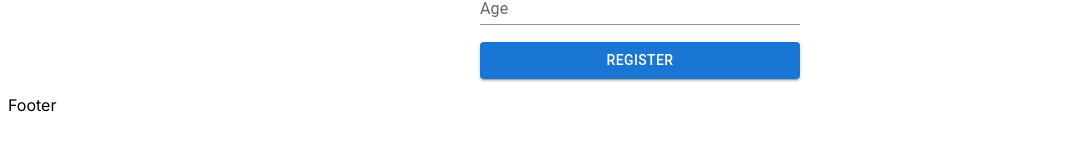
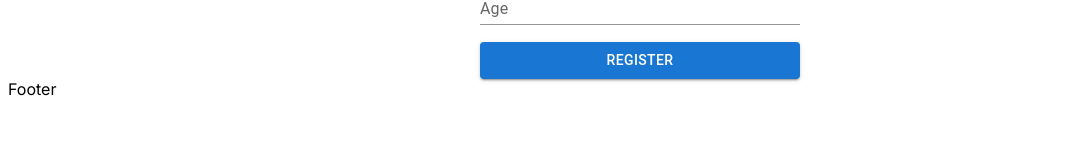
Before and after one commit to Michail-Seglin/Auth-Mongoose, a Next.js app in the folder client/: page /reg in a window 1280 px wide. Shown: the part 556-706 px from the top of the page, without its empty margins (0-1069 px from the left). Built offline with nearby package versions, Linux system fonts and the light colour scheme.

Commit message:
styleFooter

```diff
--- a/client/src/app/auth/page.js
+++ b/client/src/app/auth/page.js
@@ -43,7 +43,6 @@ export default function Auth() {
                 <div className={style.inputForm}>
                     <TextField id="standard-basic" label="Email" variant="standard" onChange={getData} name='email' />
                     <TextField id="standard-basic" label="Password" variant="standard" onChange={getData} name='password' />
-
                     <Button variant="contained" onClick={sendData}>Continue</Button>
                 </div>
             </div>
--- a/client/src/components/Footer/Footer.js
+++ b/client/src/components/Footer/Footer.js
@@ -1,9 +1,13 @@
 'use client'
 
 import style from './style.module.scss'
+import { Button } from "@mui/material"
 
 export default function Footer() {
     return (
-        <p>Footer</p>
+        // <Button variant='text' href={'/'} classname={style.signIn}>Home</Button>
+        <div className={style.icon}>Footer</div>
+
+
     )
 }
```
